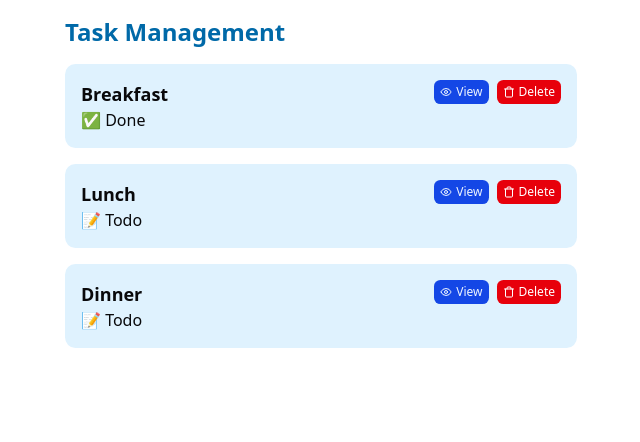
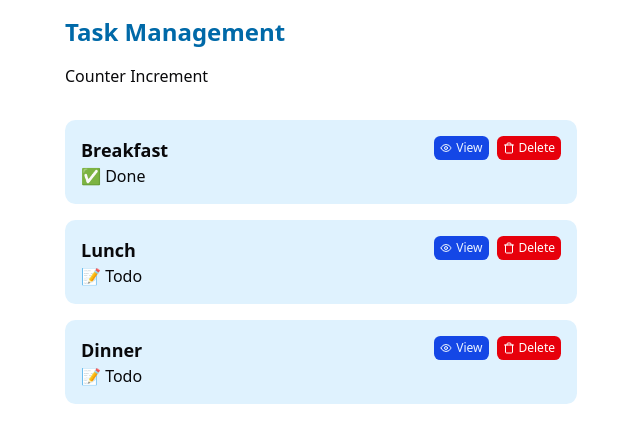
Before and after one commit to mhaidarhanif/task-management-10, a React (Vite) app: page / in a window 1280 px wide. Shown: the top 442 px of the page, without its empty margins (319-959 px from the left). Built offline with nearby package versions, Linux system fonts and the light colour scheme.

Commit message:
feat: prepare counter increment

```diff
--- a/src/app.tsx
+++ b/src/app.tsx
@@ -1,12 +1,15 @@
 import { Tasks } from "./tasks";
+import { CounterIncrement } from "./modules/counter/counter-increment";
 
 export function App() {
   return (
     <div className="flex justify-center">
-      <main className="w-full max-w-lg">
+      <main className="w-full max-w-lg space-y-8">
         <h1 className="my-4 text-2xl font-bold text-sky-700">
           Task Management
         </h1>
+
+        <CounterIncrement />
 
         <Tasks />
       </main>
--- /dev/null
+++ b/src/modules/counter/counter-increment.tsx
@@ -0,0 +1,7 @@
+export function CounterIncrement() {
+  return (
+    <div>
+      <h1>Counter Increment</h1>
+    </div>
+  );
+}
```
